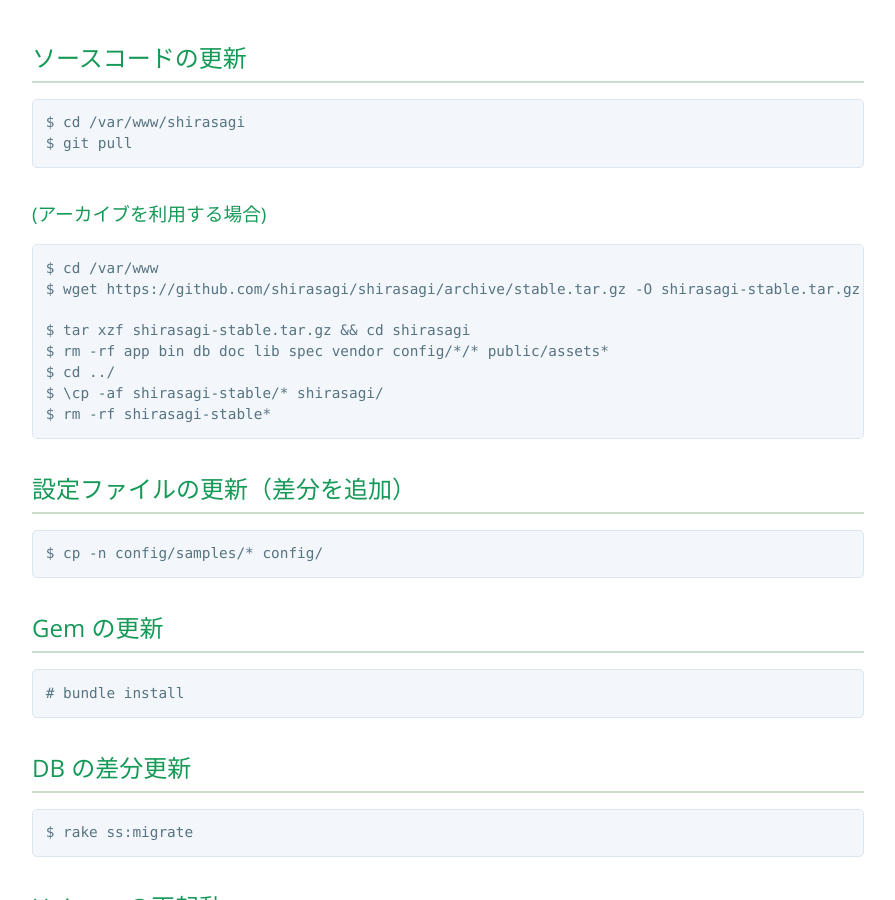
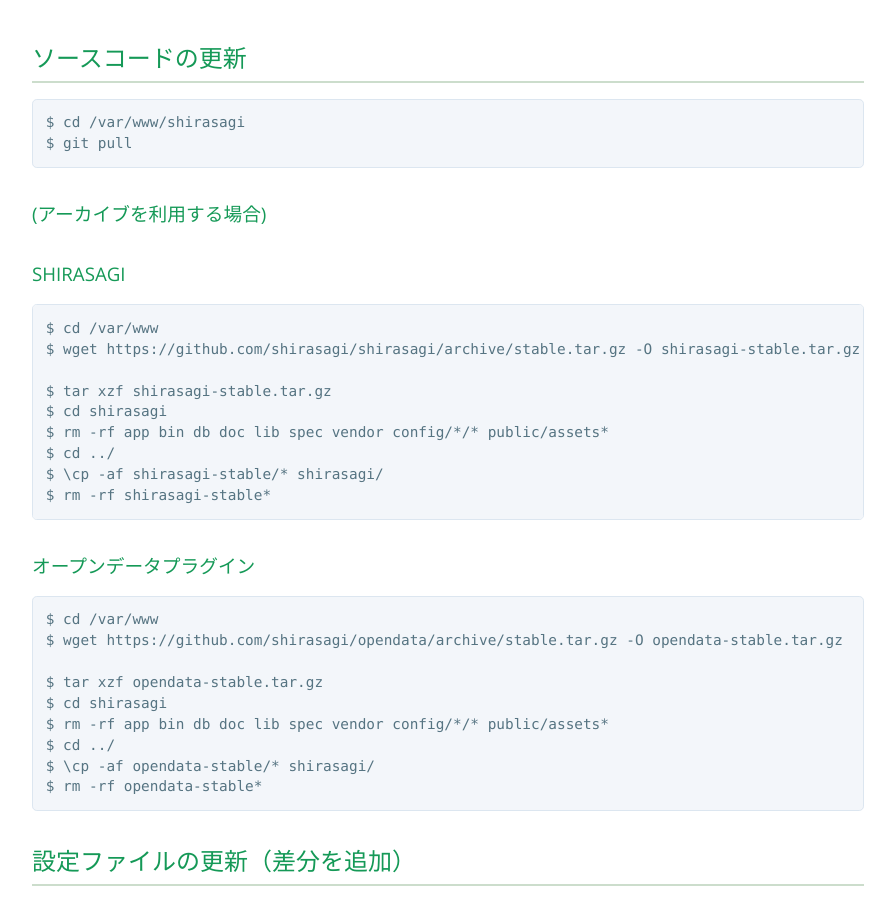
Before and after one commit to shirasagi/shirasagi.github.io, a Jekyll site: the page built from updation/manual.md, in a window 1280 px wide and 900 px high, scrolled down 312 px. Shown: the whole window, without its empty margins (192-1087 px from the left). Built offline with Jekyll 4.4.1, drawn with Linux system fonts in a browser that asks for light colours; nearby versions of some CDN libraries; Markdown is read by kramdown in place of the engine named in the settings.

Commit message:
add opendata plugin installation

````diff
--- a/updation/manual.md
+++ b/updation/manual.md
@@ -12,15 +12,32 @@
 
 ### (アーカイブを利用する場合)
 
+### SHIRASAGI
+
 ```
 $ cd /var/www
 $ wget https://github.com/shirasagi/shirasagi/archive/stable.tar.gz -O shirasagi-stable.tar.gz
 
-$ tar xzf shirasagi-stable.tar.gz && cd shirasagi
+$ tar xzf shirasagi-stable.tar.gz
+$ cd shirasagi
 $ rm -rf app bin db doc lib spec vendor config/*/* public/assets*
 $ cd ../
 $ \cp -af shirasagi-stable/* shirasagi/
 $ rm -rf shirasagi-stable*
+```
+
+### オープンデータプラグイン
+
+```
+$ cd /var/www
+$ wget https://github.com/shirasagi/opendata/archive/stable.tar.gz -O opendata-stable.tar.gz
+
+$ tar xzf opendata-stable.tar.gz
+$ cd shirasagi
+$ rm -rf app bin db doc lib spec vendor config/*/* public/assets*
+$ cd ../
+$ \cp -af opendata-stable/* shirasagi/
+$ rm -rf opendata-stable*
 ```
 
 ## 設定ファイルの更新（差分を追加）
@@ -30,11 +47,13 @@
 ```
 
 ## Gem の更新
+
 ```
 # bundle install
 ```
 
 ## DB の差分更新
+
 ```
 $ rake ss:migrate
 ```
````
Also changed, not shown: index.md (+4 -2 lines), installation/manual.md (+18 -2 lines), installation/vagrant.md (+6 -0 lines), settings/cron.md (+18 -0 lines), Gemfile.lock, README.md.
